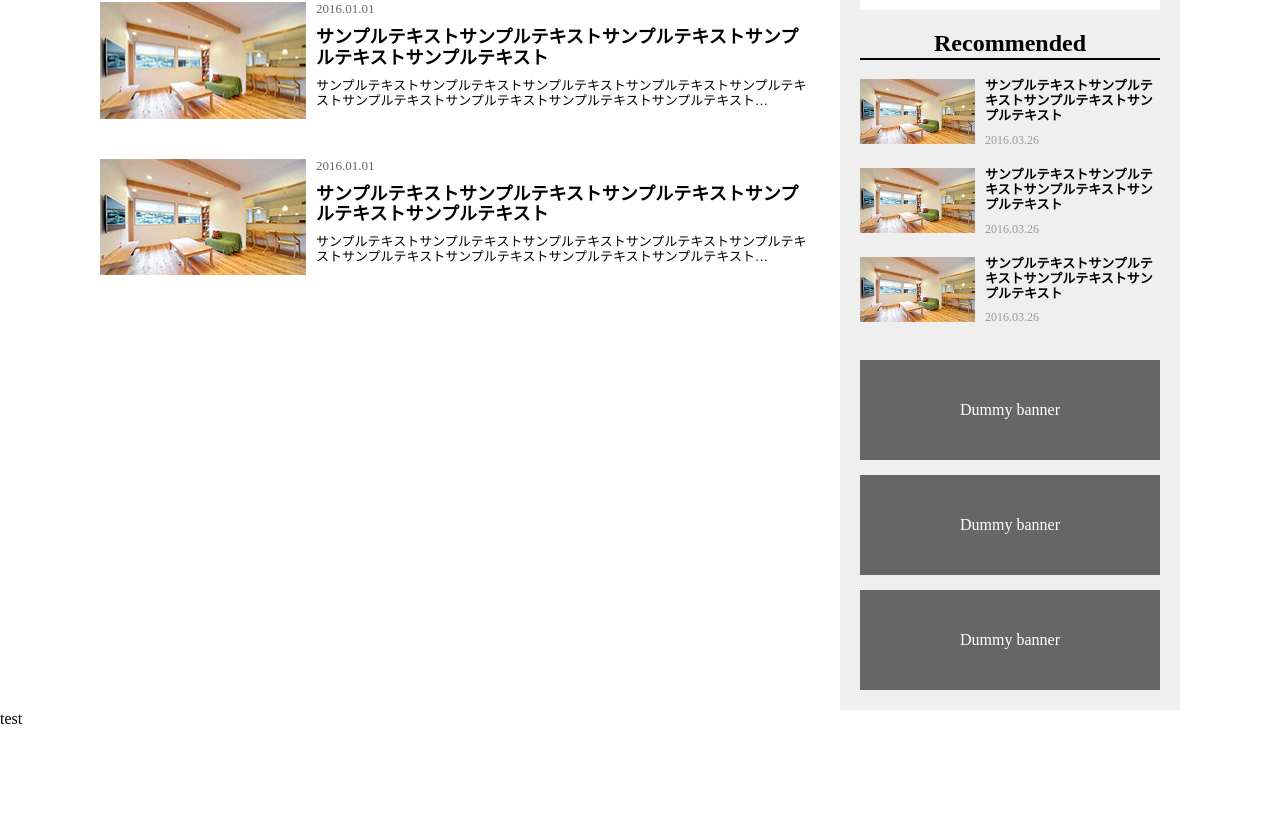
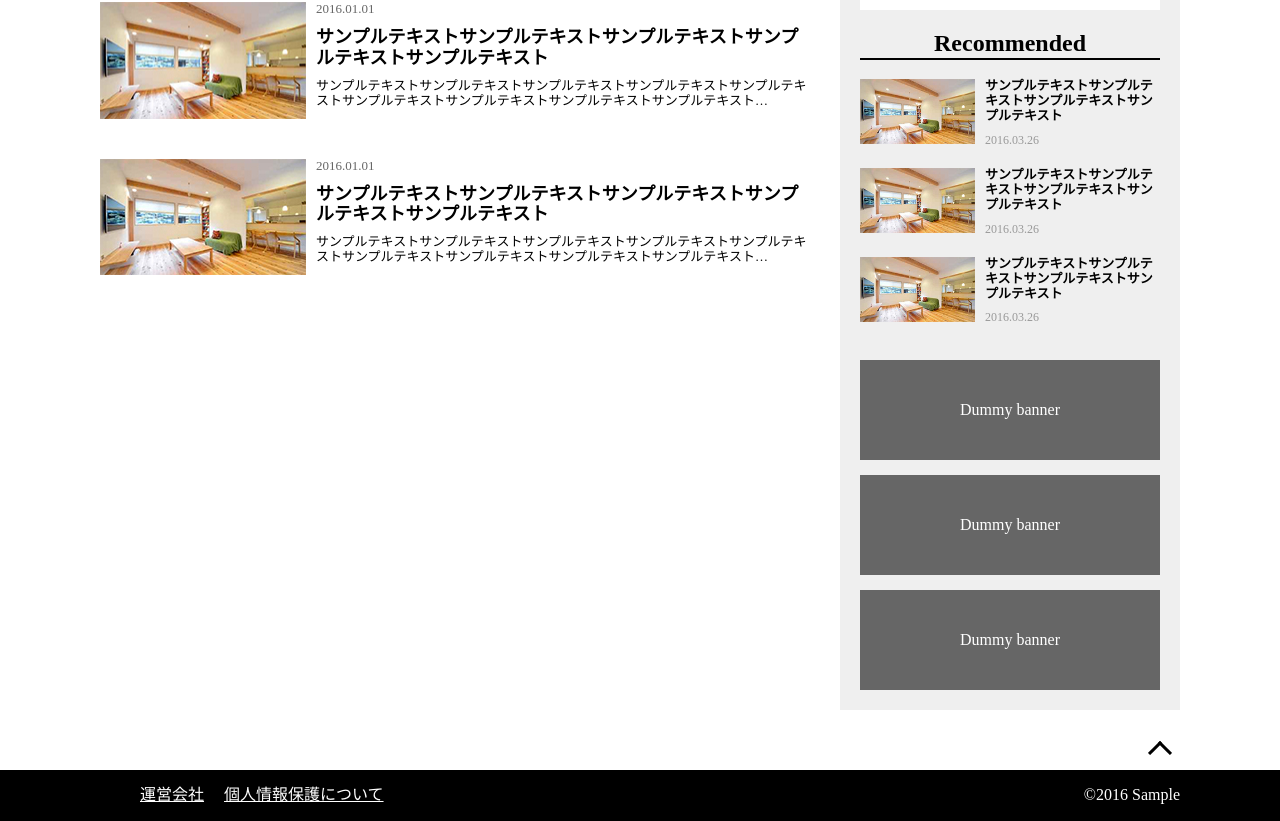
Before and after one commit to jairusd/LIG-frontend-exam, a React (Create React App) app: page / in a window 1280 px wide. Shown: the part 904-1725 px from the top of the page. Before the commit the page ends 1633 px from the top, so only its background shows below. Built offline with nearby package versions, Linux system fonts and the light colour scheme.

Commit message:
added scroll to top

```diff
--- /dev/null
+++ b/src/components/ArrowTop.js
@@ -0,0 +1,16 @@
+import React from 'react'
+import Arrow from '../img/arrow-top.png'
+
+export default function ArrowTop() {
+  const goToTop = () => {
+    window.scrollTo({top: 0, behavior: 'smooth'})
+  }
+
+  return (
+    <div className="container go-to-top-container">
+      <button type="button" className="go-to-top" onClick={goToTop}>
+        <img src={Arrow} alt="go to top" />
+      </button>
+    </div>
+  )
+}
--- /dev/null
+++ b/src/components/Footer.js
@@ -0,0 +1,19 @@
+import React from 'react'
+import {footerLinks} from '../constants'
+
+function FooterNavigation() {
+  return (
+    <ul className="footer-links">
+      {footerLinks.map(link => <li key={link}><a href='#'>{link}</a></li>)}
+    </ul>
+  )
+}
+
+export default function Footer() {
+  return (
+    <div className="container footer-container">
+      <FooterNavigation />
+      <p>&copy;2016 Sample</p>
+    </div>
+  )
+}
--- a/src/components/FooterNavigation.js
+++ /dev/null
@@ -1,7 +0,0 @@
-import React from 'react'
-
-export default function FooterNavigation() {
-  return (
-    'test'
-  )
-}
--- a/src/components/Layout.js
+++ b/src/components/Layout.js
@@ -2,7 +2,8 @@ import React from 'react'
 import {
   Header, Slider, SideBar, MainContent
 } from './sections'
-import FooterNavigation from './FooterNavigation'
+import Footer from './Footer'
+import ArrowTop from './ArrowTop'
 
 export default function Layout() {
   return (
@@ -17,8 +18,10 @@ export default function Layout() {
         <SideBar />
       </div>
 
+      <ArrowTop />
+
       <section className="footer">
-        <FooterNavigation />
+        <Footer />
       </section>
     </>
   )
--- a/src/components/Post.js
+++ b/src/components/Post.js
@@ -4,7 +4,7 @@ import ArticleImg from '../img/article.jpg'
 export default function Posts({data}) {
   return (
     <div className="post">
-      <img src={ArticleImg} alt="" />
+      <img src={ArticleImg} alt="article" />
       <div className="post-content">
         <p className="post-date">2016.01.01</p>
         <h4 className="post-title">サンプルテキストサンプルテキストサンプルテキストサンプルテキストサンプルテキスト</h4>
--- a/src/constants.js
+++ b/src/constants.js
@@ -1,2 +1,3 @@
 export const posts = [1, 2, 3, 4]
 export const sliderBG = ['cat', 'mountain', 'beach']
+export const footerLinks = ['運営会社', '個人情報保護について']
--- a/src/styles/index.scss
+++ b/src/styles/index.scss
@@ -24,7 +24,7 @@ body {
 
 .layout-sidebar {
 	display: flex;
-	margin-top: 40px;
+	margin: 40px auto 20px;
 
 	.main-content {
 		width: 100%;
@@ -205,3 +205,40 @@ body {
 		}
 	}
 }
+
+.footer {
+	background-color: $black;
+	color: $white;
+
+	.footer-container {
+		display: flex;
+		justify-content: space-between;
+		align-items: center;
+	}
+
+	.footer-links {
+		list-style-type: none;
+		margin: 0;
+		display: flex;
+
+		a:visited,
+		a:link {
+			color: $white;
+			margin-right: 20px;
+		}
+	}
+}
+
+.go-to-top-container {
+	display: flex;
+	justify-content: flex-end;
+
+	.go-to-top {
+		background: none;
+		border: 0;
+		width: 40px;
+		height: 40px;
+		display: block;
+		cursor: pointer;
+	}
+}
```
Also changed, not shown: src/img/arrow-top.png (added).
